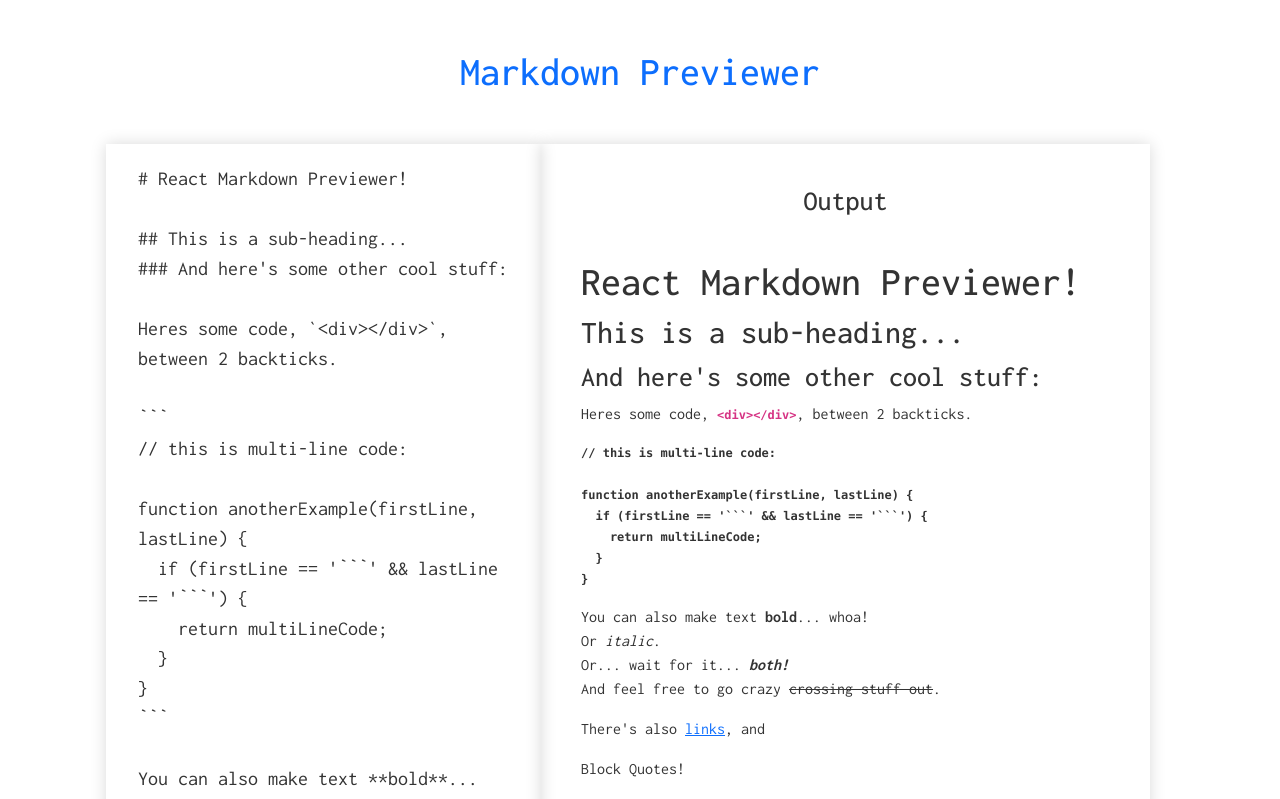
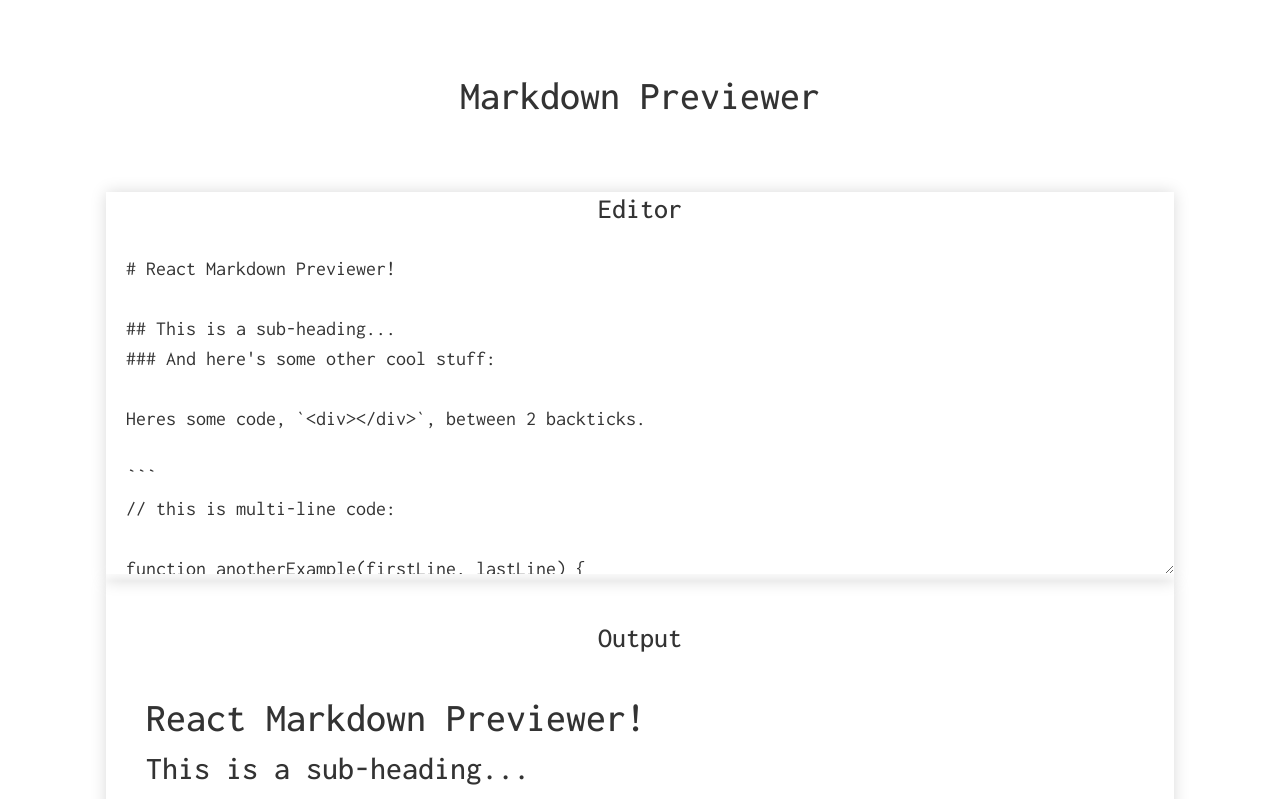
Before and after one commit to DuskoZ/freeCodeCamp, a React (Create React App) app in the folder Front End Development Libraries/build-a-markdown-previewer/: page / in a window 1280 px wide. Shown: the top 799 px of the page. Built offline with nearby package versions, Linux system fonts and the light colour scheme.

Commit message:
updated markup and bootstrap classes

```diff
--- a/Front End Development Libraries/build-a-markdown-previewer/src/App.js
+++ b/Front End Development Libraries/build-a-markdown-previewer/src/App.js
@@ -30,18 +30,21 @@ class App extends React.Component {
     render() {
         return (
             <div className="container text-center p-4">
-                <h1 className="text-primary p-4">Markdown Previewer</h1>
+                <h1 className="p-5 mb-2 title">Markdown Previewer</h1>
 
-                <div className="container-fluid row mt-4">
-                    <div class="col-xl-5 box-shadow">
-                        <Editor
-                            markdown={this.state.markdown}
-                            onChange={this.handleChange}
-                        />
+                <div className="container-fluid mt-4 components">
+                    <div className="box-shadow editor-container">
+                        <h3 className="component-title">Editor</h3>
+                        <div className="overflow">
+                            <Editor
+                                markdown={this.state.markdown}
+                                onChange={this.handleChange}
+                            />
+                        </div>
                     </div>
 
-                    <div class="col-xl-7 box-shadow preview-container">
-                        <h3 className="output">Output</h3>
+                    <div className="box-shadow preview-container">
+                        <h3 className="component-title">Output</h3>
                         <Preview
                             markdown={this.state.markdown}
                             renderer={renderer}
```
